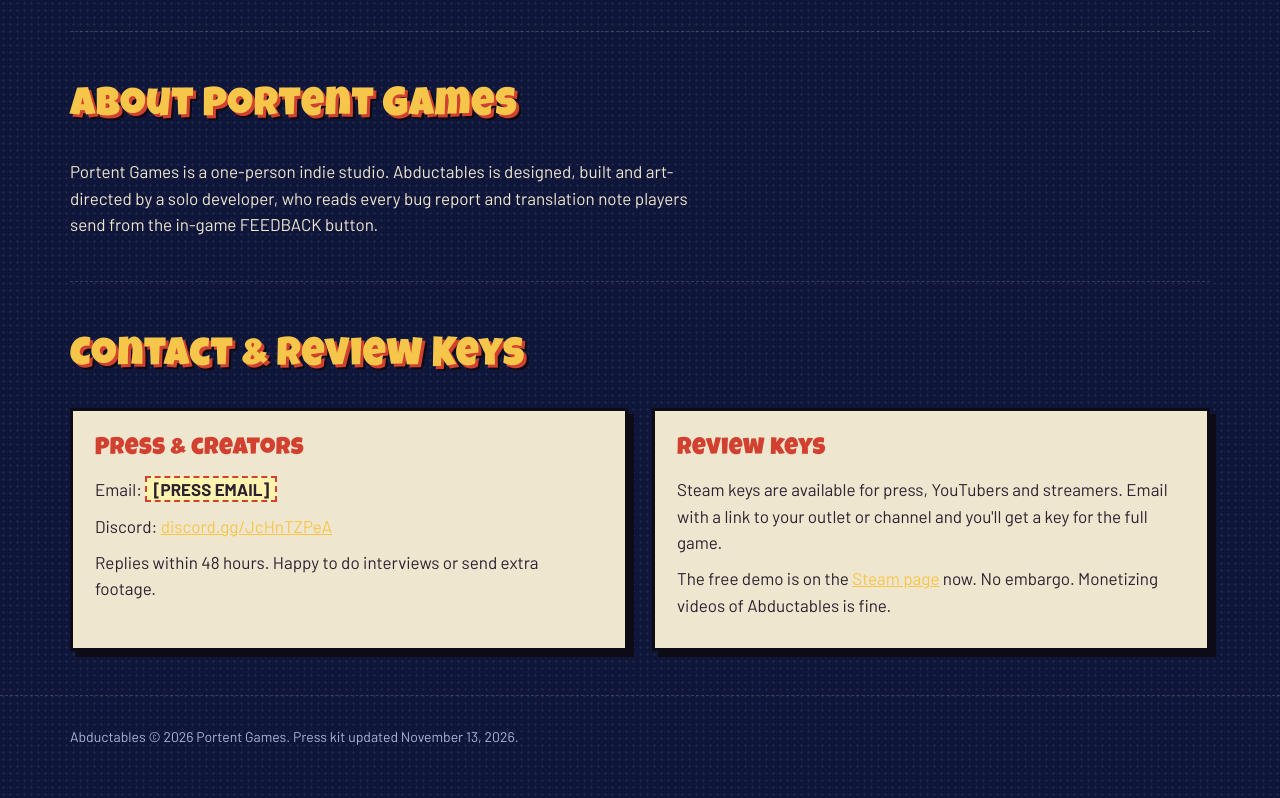
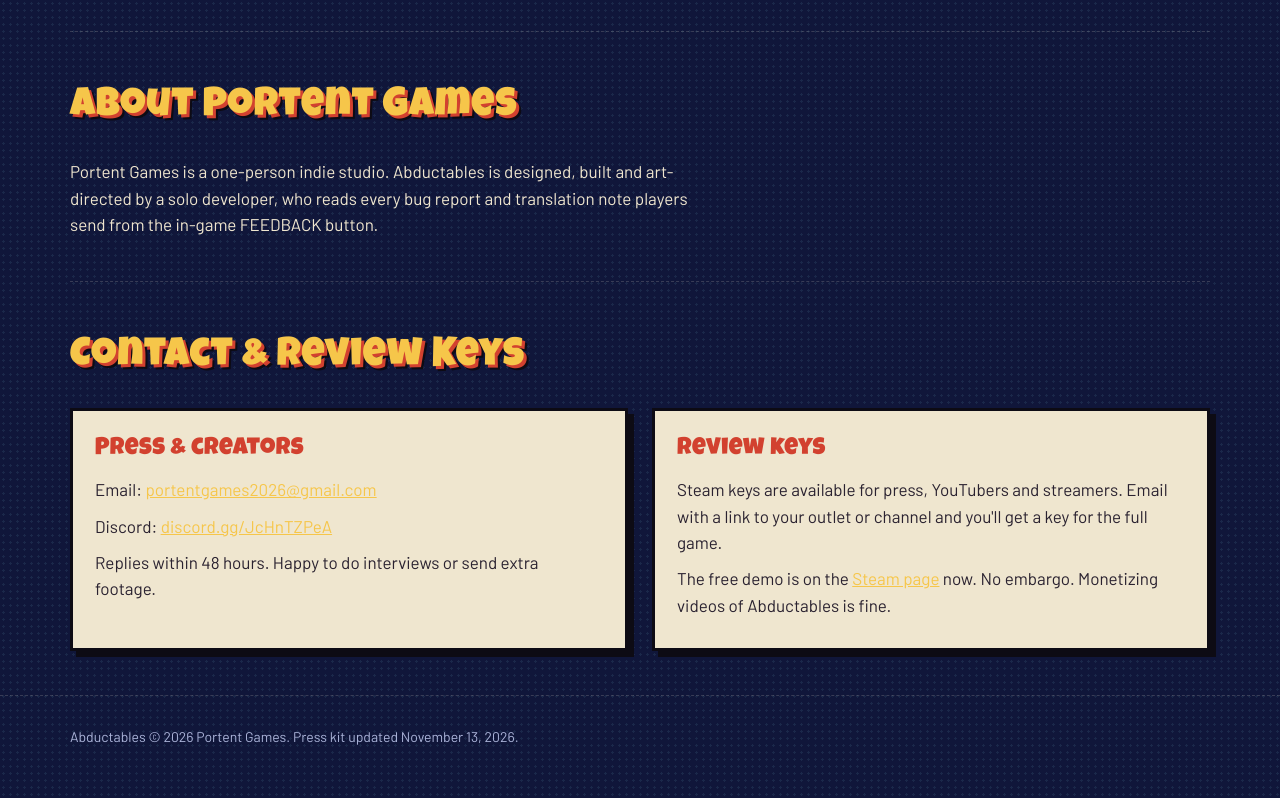
Before and after one commit to portentgames/abductables-presskit, a plain HTML site: page index.html in a window 1280 px wide. Shown: the part 7637-8435 px from the top of the page. Drawn offline with Linux system fonts and the light colour scheme; a web font is replaced by a local one.

Commit message:
Add press contact email and live press kit URL
Co-Authored-By: Claude Opus 5.5 <noreply@anthropic.com>
Claude-Session: https://claude.ai/code/session_01QrDJJ78d1NBWaVcRDot6mM

```diff
--- a/index.html
+++ b/index.html
@@ -248,7 +248,7 @@ footer{padding:30px 0 50px;color:var(--muted);font-size:14px;border-top:1px dash
     <div class="contact">
       <div class="panel">
         <h3>Press &amp; creators</h3>
-        <p>Email: <span class="fill">[PRESS EMAIL]</span></p>
+        <p>Email: <a href="mailto:portentgames2026@gmail.com?subject=Abductables%20press">portentgames2026@gmail.com</a></p>
         <p>Discord: <a href="https://discord.gg/JcHnTZPeA">discord.gg/JcHnTZPeA</a></p>
         <p>Replies within 48 hours. Happy to do interviews or send extra footage.</p>
       </div>
```
Also changed, not shown: dl/Abductables_Fact_Sheet_and_Descriptions.txt, dl/Abductables_Press_Release.txt.
